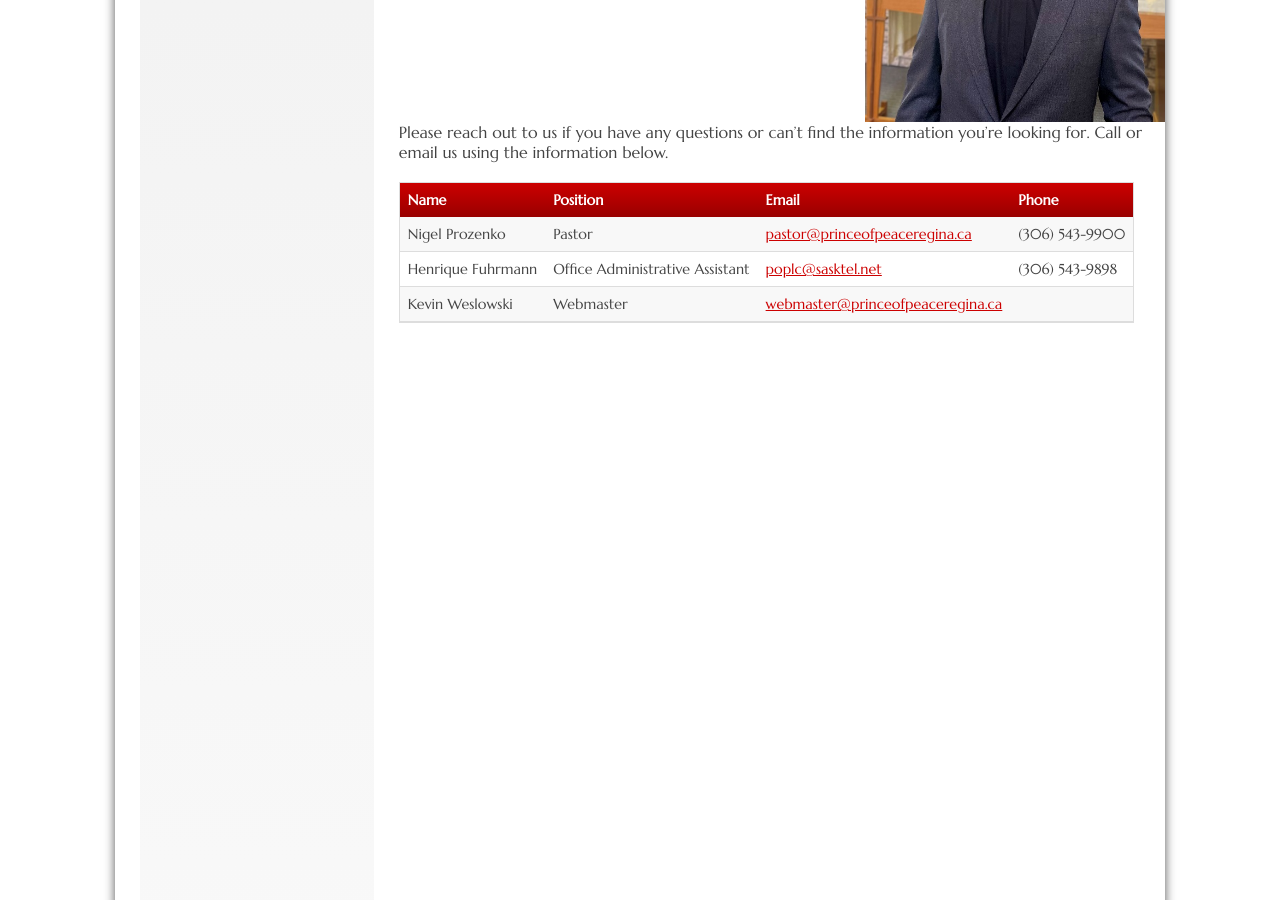
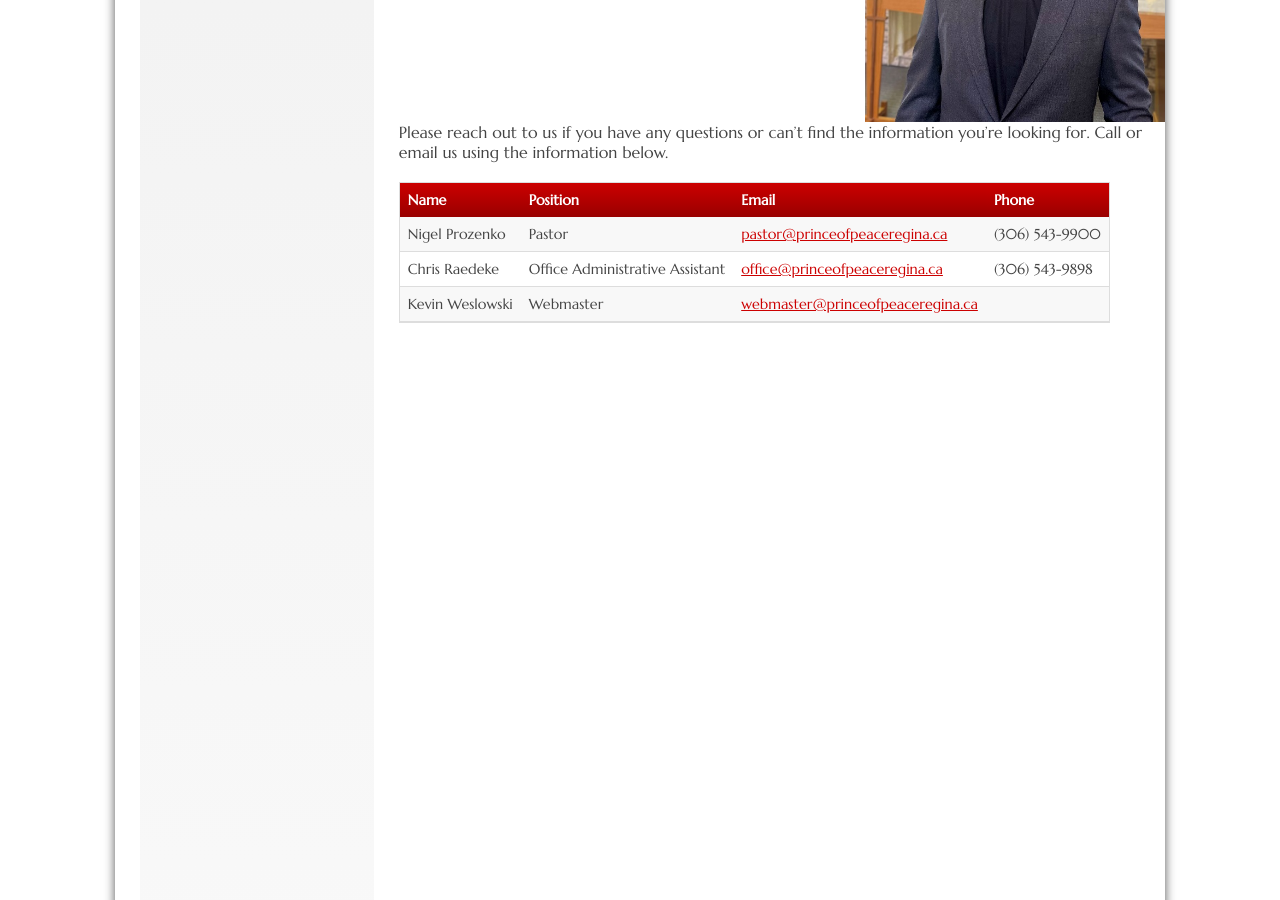
Before and after one commit to weslowsk/princeofpeace, a Jekyll site: the page built from contact.html, in a window 1280 px wide and 900 px high, scrolled down 738 px. Built offline with Jekyll 4.4.1, drawn with Linux system fonts in a browser that asks for light colours.

Commit message:
update admin asst info

```diff
--- a/_data/staff.yml
+++ b/_data/staff.yml
@@ -3,10 +3,10 @@
   phone: (306) 543-9900
   email: pastor@princeofpeaceregina.ca
 
-- name: Henrique Fuhrmann
+- name: Chris Raedeke
   title: Office Administrative Assistant
   phone: (306) 543-9898
-  email: poplc@sasktel.net
+  email: office@princeofpeaceregina.ca
 
 - name: Kevin Weslowski
   title: Webmaster
```
